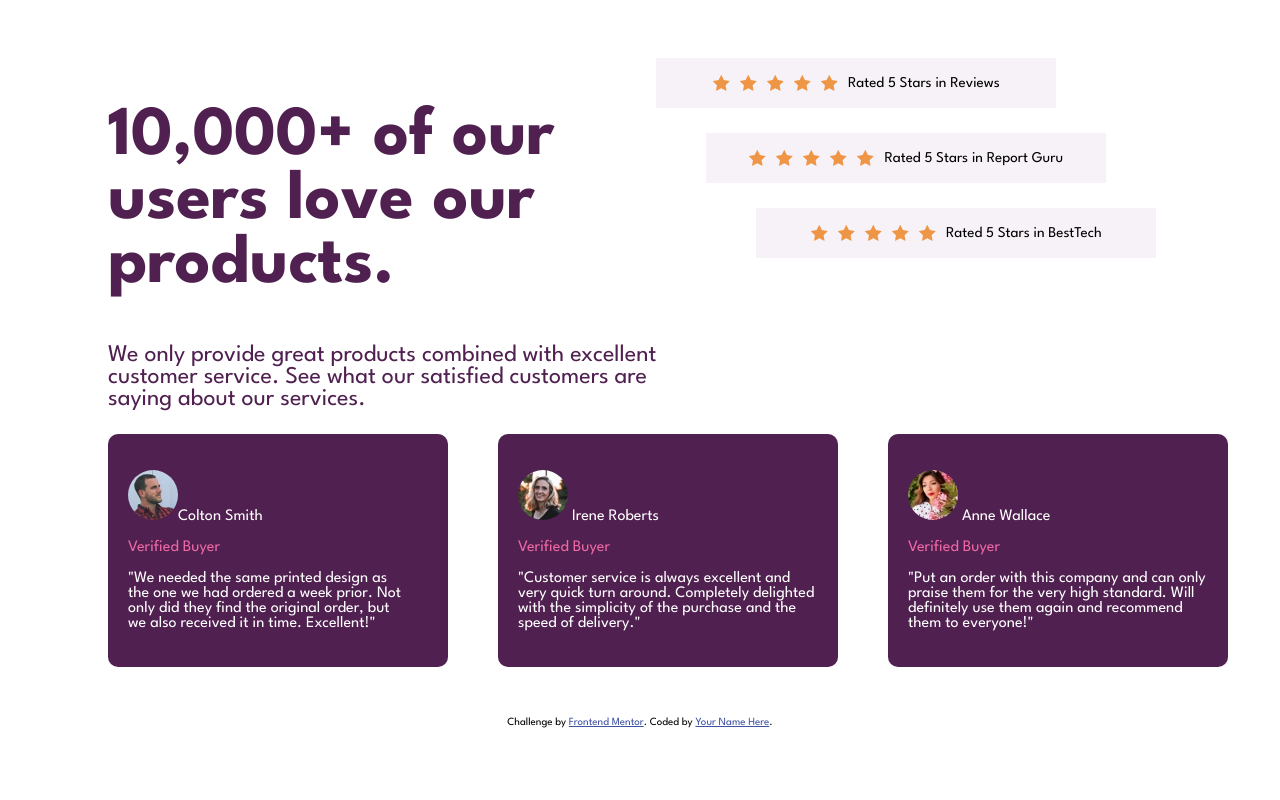
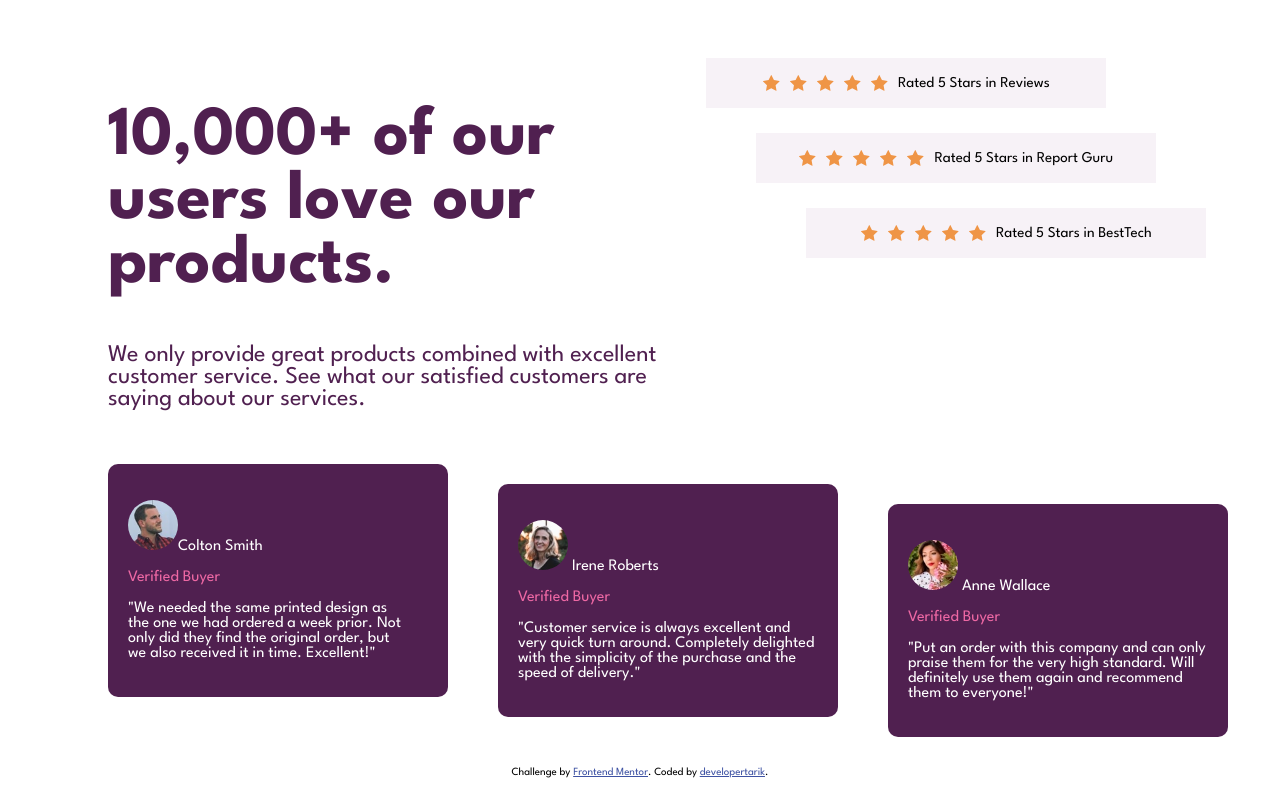
Before and after one commit to developertarik/Social-proof, a plain HTML site: page index.html in a window 1280 px wide. Drawn offline with Linux system fonts and the light colour scheme.

Commit message:
add new codes

```diff
--- a/index.html
+++ b/index.html
@@ -74,7 +74,7 @@
         </div>
       </div>
       <div class="persona">
-        <div class="boxers">
+        <div class="boxers c-1">
 
           <p><img  class="imgs" src="./images/image-colton.jpg" alt="colton">Colton Smith</p>
           <p class="spann">Verified Buyer </p>
@@ -93,7 +93,7 @@
 
 
         </div>
-        <div class="boxers">
+        <div class="boxers c-3">
 
           <p> <img  class="imgs" src="./images/image-anne.jpg" alt="anne"> Anne Wallace</p>
           <p  class="spann">Verified Buyer</p>
@@ -112,7 +112,7 @@
       Challenge by
       <a href="https://www.frontendmentor.io?ref=challenge" target="_blank"
         >Frontend Mentor</a
-      >. Coded by <a href="#">Your Name Here</a>.
+      >. Coded by <a href="#">developertarik</a>.
     </div>
   </body>
 </html>
--- a/styles/style.css
+++ b/styles/style.css
@@ -16,6 +16,7 @@ body{
     display:flex;
     flex-direction: row;
     flex-wrap: wrap;
+    gap:50px;
 }
 .box{
    background-color :hsl(300, 24%, 96%);
@@ -61,3 +62,12 @@ body{
     .spann{
         color: hsl(333, 80%, 67%);
     }
+
+    .c-1{
+        position: relative;
+        bottom:20px;
+    }
+    .c-3{
+        position:relative;
+        top:20px;
+    }
```
